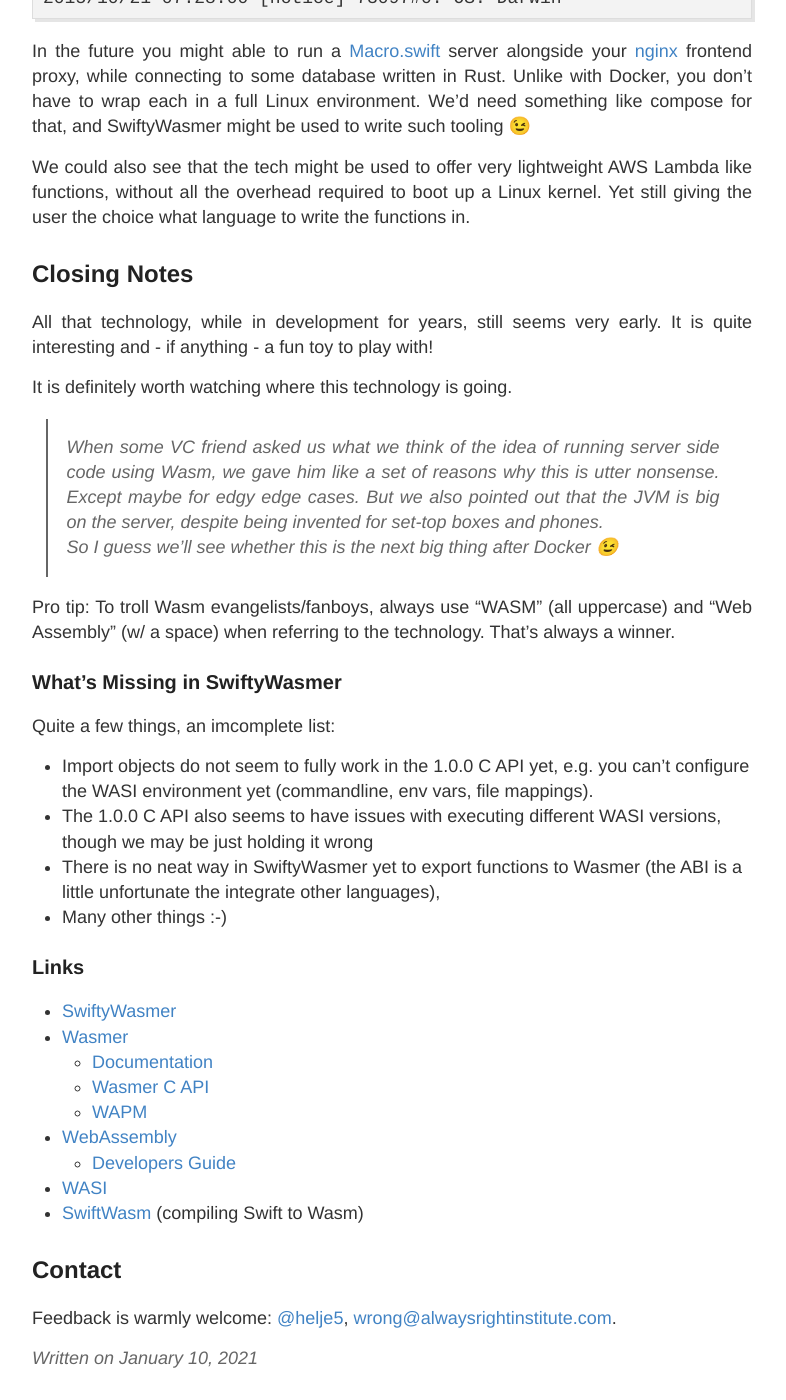
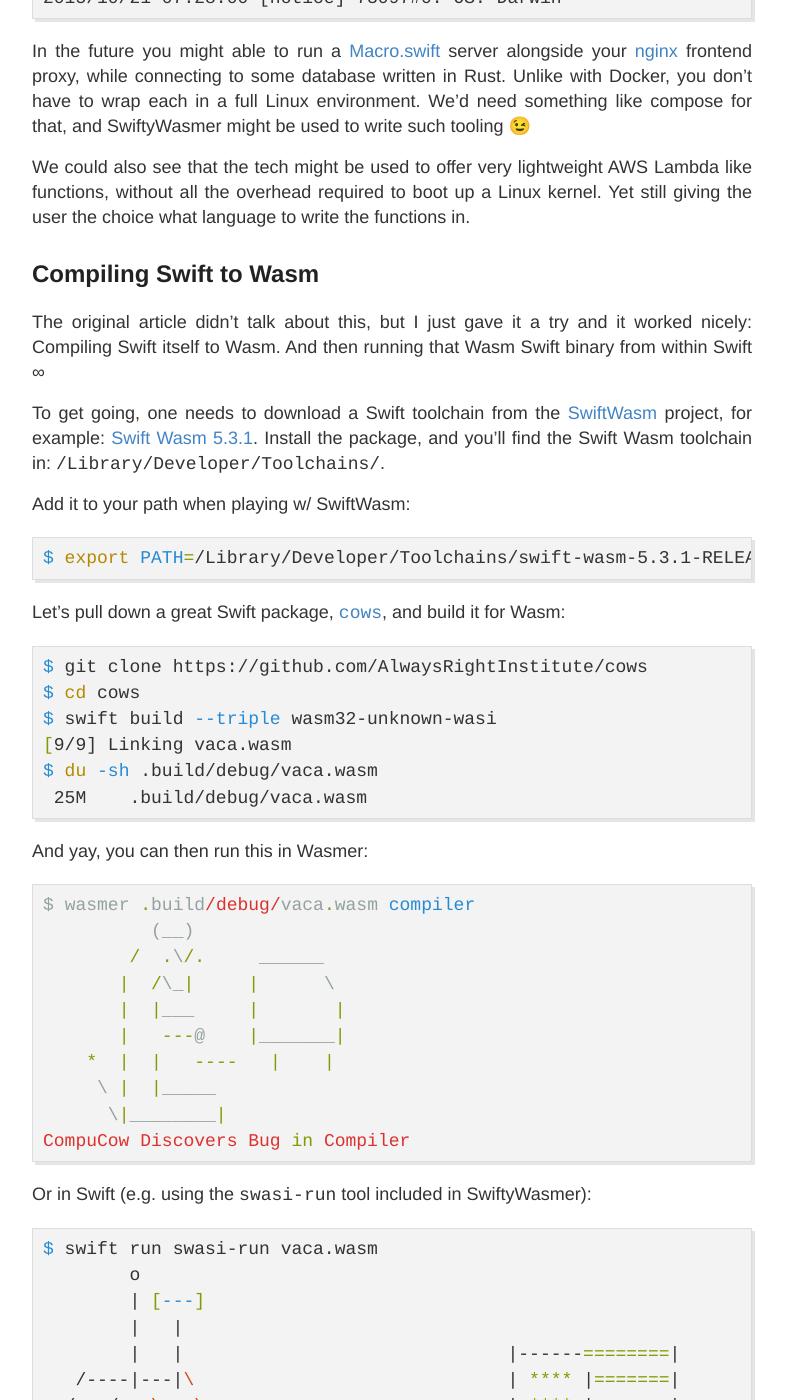
Before and after one commit to AlwaysRightInstitute/alwaysrightinstitute.github.io, a Jekyll site: the page built from _posts/2021-01-10-swifty-wasmer.md, in a window 1280 px wide and 1400 px high, scrolled down 9745 px. Shown: the whole window, without its empty margins (248-1034 px from the left). Built offline with Jekyll 4.4.1, drawn with Linux system fonts in a browser that asks for light colours; some of the changed text lies outside the part shown.

Commit message:
Add SwiftWasm instructions
...

````diff
--- a/_posts/2021-01-10-swifty-wasmer.md
+++ b/_posts/2021-01-10-swifty-wasmer.md
@@ -492,6 +492,75 @@
 Yet still giving the user the choice what language to write the functions in.
 
 
+## Compiling Swift to Wasm
+
+The original article didn't talk about this, but I just gave it a try
+and it worked nicely:
+Compiling Swift itself to Wasm. And then running that Wasm Swift binary
+from within Swift ∞
+
+To get going, one needs to download a Swift toolchain from the
+[SwiftWasm](https://swiftwasm.org) project,
+for example:
+[Swift Wasm 5.3.1](https://github.com/swiftwasm/swift/releases/download/swift-wasm-5.3.1-RELEASE/swift-wasm-5.3.1-RELEASE-macos_x86_64.pkg).
+Install the package, and you'll find the Swift Wasm toolchain in:
+`/Library/Developer/Toolchains/`.
+
+Add it to your path when playing w/ SwiftWasm:
+```sh
+$ export PATH=/Library/Developer/Toolchains/swift-wasm-5.3.1-RELEASE.xctoolchain/usr/bin:$PATH
+```
+
+Let's pull down a great Swift package,
+[`cows`](https://github.com/AlwaysRightInstitute/cows),
+and build it for Wasm:
+```sh
+$ git clone https://github.com/AlwaysRightInstitute/cows
+$ cd cows
+$ swift build --triple wasm32-unknown-wasi
+[9/9] Linking vaca.wasm
+$ du -sh .build/debug/vaca.wasm
+ 25M	.build/debug/vaca.wasm
+```
+
+And yay, you can then run this in Wasmer:
+```swift
+$ wasmer .build/debug/vaca.wasm compiler
+          (__)
+        /  .\/.     ______
+       |  /\_|     |      \
+       |  |___     |       |
+       |   ---@    |_______|
+    *  |  |   ----   |    |
+     \ |  |_____
+      \|________|
+CompuCow Discovers Bug in Compiler
+```
+
+Or in Swift (e.g. using the `swasi-run` tool included in SwiftyWasmer):
+```sh
+$ swift run swasi-run vaca.wasm
+        o
+        | [---]
+        |   |
+        |   |                              |------========|
+   /----|---|\                             | **** |=======|
+  /___/___\___\                         o  | **** |=======|
+  |            |                     ___|  |==============|
+  |           |                ___  {(__)} |==============|
+  \-----------/             [](   )={(oo)} |==============|
+   \  \   /  /             /---===--{ \/ } |
+-----------------         / | NASA  |====  |
+|               |        *  ||------||-----^
+-----------------           ||      |      |
+  /    /  \   \             ^^      ^      |
+ /     ----    \
+  ^^         ^^           This cow jumped over the Moon
+```
+
+Wasm Swift running within a Swift host.
+
+
 ## Closing Notes
 
 All that technology, while in development for years, still seems very early.
````
